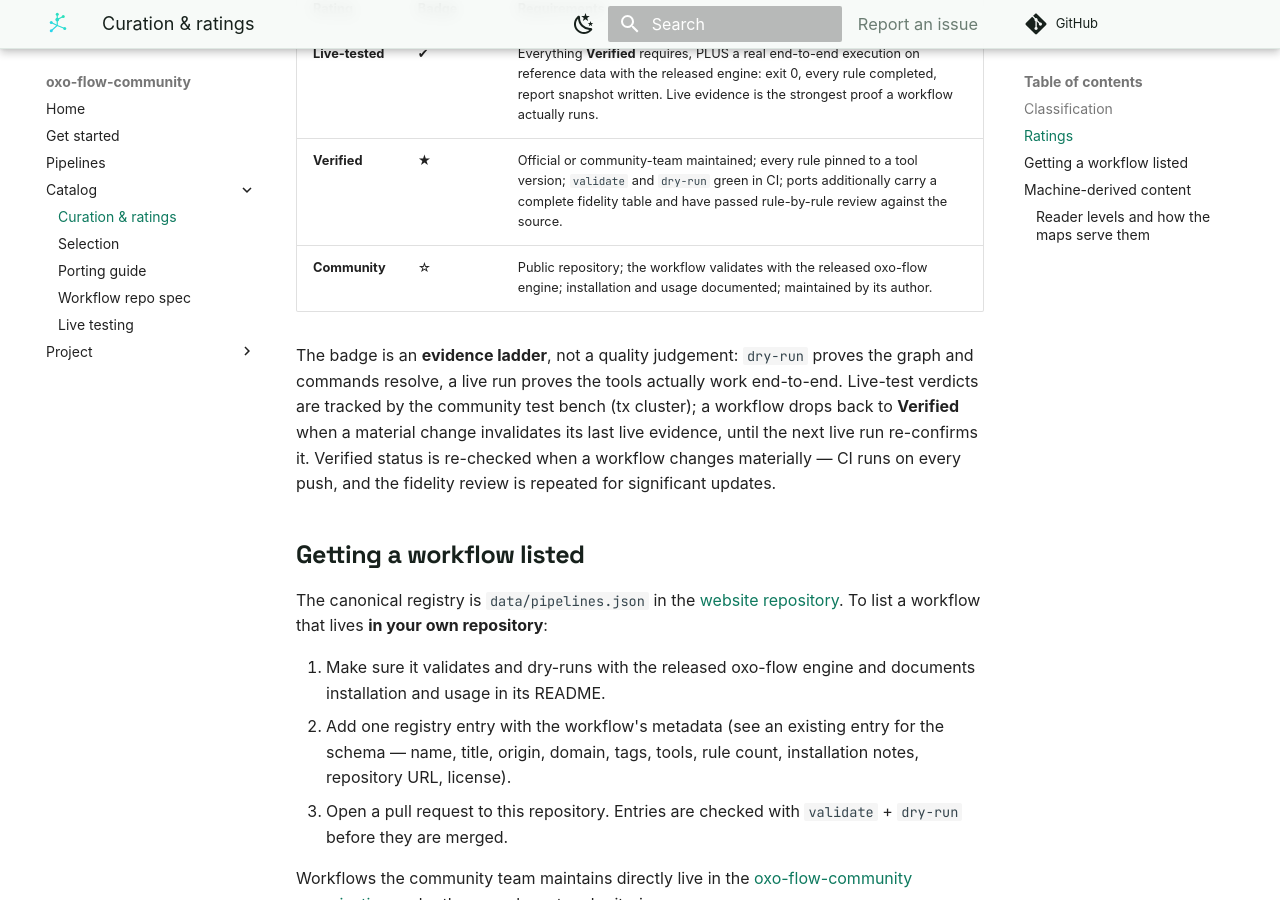
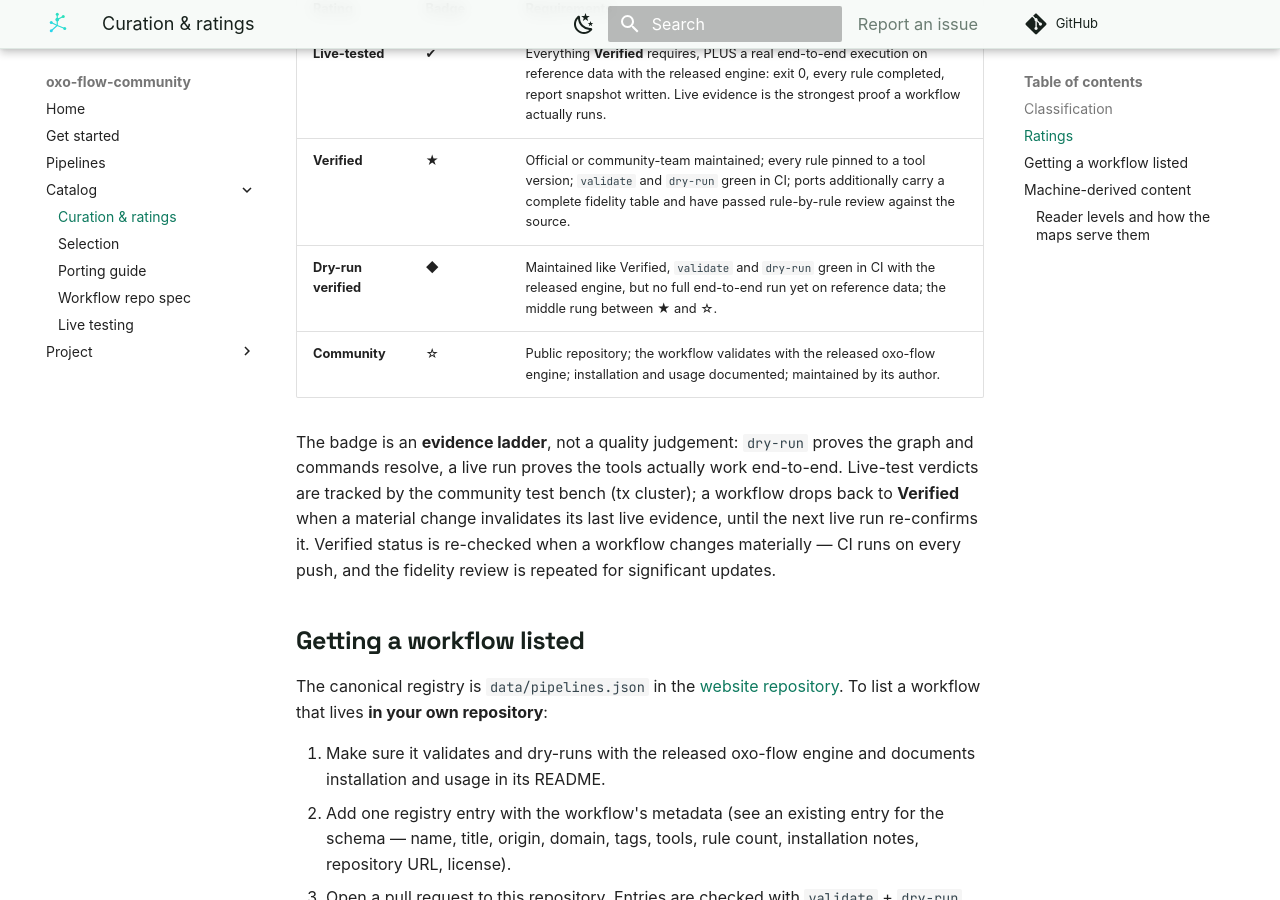
Before and after one commit to oxo-flow-community/oxo-flow-community.github.io, an MkDocs documentation site: the page built from docs/about/curation.md, in a window 1280 px wide and 900 px high, scrolled down 843 px. Built offline with MkDocs 1.6.1 and Material for MkDocs 9.7.7, drawn with Linux system fonts in a browser that asks for light colours; comment, search, counter and statistics services are not loaded; part of the change alters nothing that is shown.

Commit message:
fix(catalog): oxo-flow native engine chip label; document ◆ tier in curation
Reviewer finding 3: the engine filter chip labeled every non-nextflow
engine 'snakemake ports' — first oxo-flow-native entry would filter under
a wrong chip. Curation legend gains the Dry-run verified row (finding 4).

Co-Authored-By: Claude Code <noreply@anthropic.com>

```diff
--- a/docs/about/curation.md
+++ b/docs/about/curation.md
@@ -24,6 +24,7 @@ tags. Domains and tags are searchable on the [catalog page](../pipelines/index.m
 |---|---|---|
 | **Live-tested** | ✔ | Everything **Verified** requires, PLUS a real end-to-end execution on reference data with the released engine: exit 0, every rule completed, report snapshot written. Live evidence is the strongest proof a workflow actually runs. |
 | **Verified** | ★ | Official or community-team maintained; every rule pinned to a tool version; `validate` and `dry-run` green in CI; ports additionally carry a complete fidelity table and have passed rule-by-rule review against the source. |
+| **Dry-run verified** | ◆ | Maintained like Verified, `validate` and `dry-run` green in CI with the released engine, but no full end-to-end run yet on reference data; the middle rung between ★ and ☆. |
 | **Community** | ☆ | Public repository; the workflow validates with the released oxo-flow engine; installation and usage documented; maintained by its author. |
 
 The badge is an **evidence ladder**, not a quality judgement: `dry-run` proves
--- a/docs/javascripts/catalog.js
+++ b/docs/javascripts/catalog.js
@@ -177,7 +177,8 @@
       P.filter((p) => p.domain === d).length)));
     origins.forEach((o) => chips.appendChild(chip(ORIGIN_LABEL[o] || o, o, state.origins,
       P.filter((p) => (p.origin || "curated") === o).length)));
-    engines.forEach((e) => chips.appendChild(chip(e === "nextflow" ? "nf-core ports" : "snakemake ports", e, state.engines,
+    engines.forEach((e) => chips.appendChild(chip(e === "nextflow" ? "nf-core ports"
+      : e === "snakemake" ? "snakemake ports" : "oxo-flow native", e, state.engines,
       P.filter((p) => p.engine === e).length)));
 
     function matches(p) {
```
